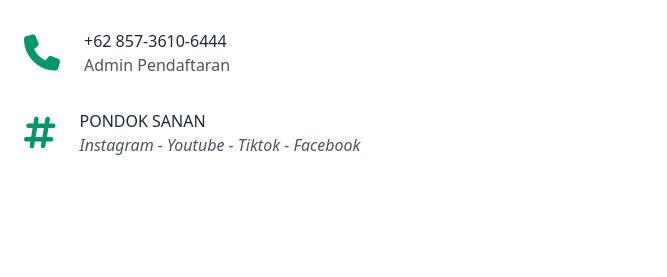
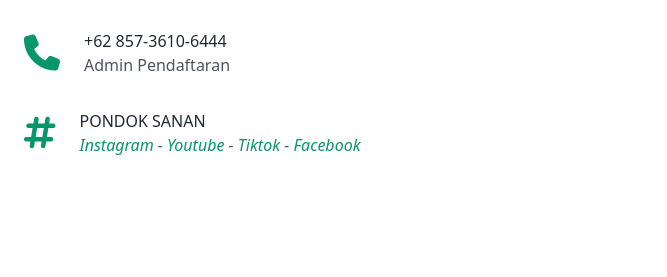
Before and after one commit to QueTabe/PROFIL-PONDOK-SANAN, a plain HTML site: page index.html in a window 1280 px wide. Shown: the part 6735-7012 px from the top of the page, 0-667 px from the left. Drawn offline with nearby package versions, Linux system fonts and the light colour scheme.

Commit message:
nambah link

```diff
--- a/index.html
+++ b/index.html
@@ -385,7 +385,7 @@
                             <i class="fa-solid fa-hashtag text-4xl text-emerald-600 mt-1"></i>
                             <div>
                                 <p class="font-medium">PONDOK SANAN</p>
-                                <p class="text-gray-600"><i>Instagram - Youtube - Tiktok - Facebook</i></p>
+                                <p class="text-gray-600"><i><a href="https://www.instagram.com/pondok_sanan/" target="_blank" class="text-emerald-600 hover:underline">Instagram</a> - <a href="https://www.youtube.com/@pondoksanan" target="_blank" class="text-emerald-600 hover:underline">Youtube</a> - <a href="https://www.tiktok.com/@pondok_sanan" target="_blank" class="text-emerald-600 hover:underline">Tiktok</a> - <a href="https://www.facebook.com/PondokAPIS" target="_blank" class="text-emerald-600 hover:underline">Facebook</a></i></p>
                             </div>
                         </div>
                     </div>
```
